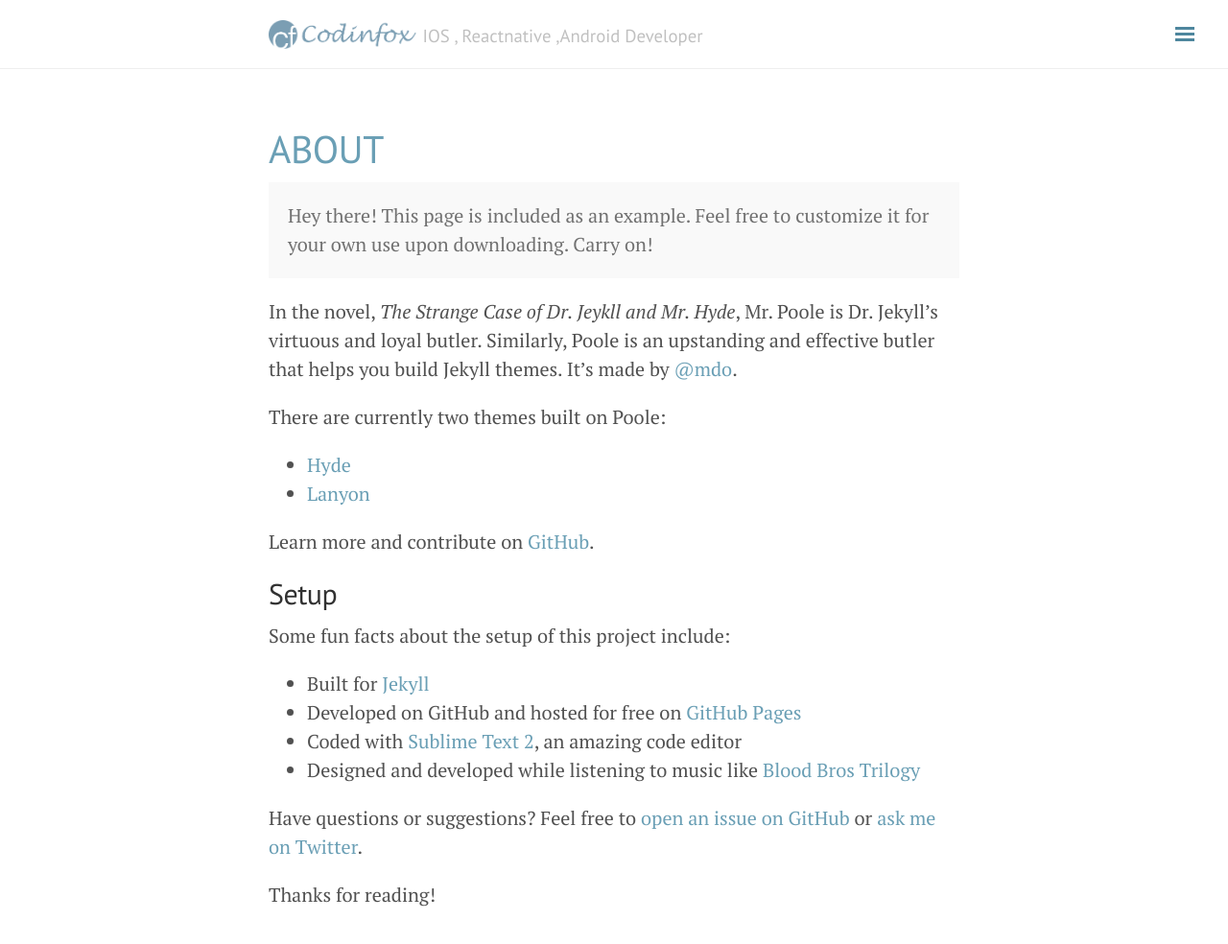
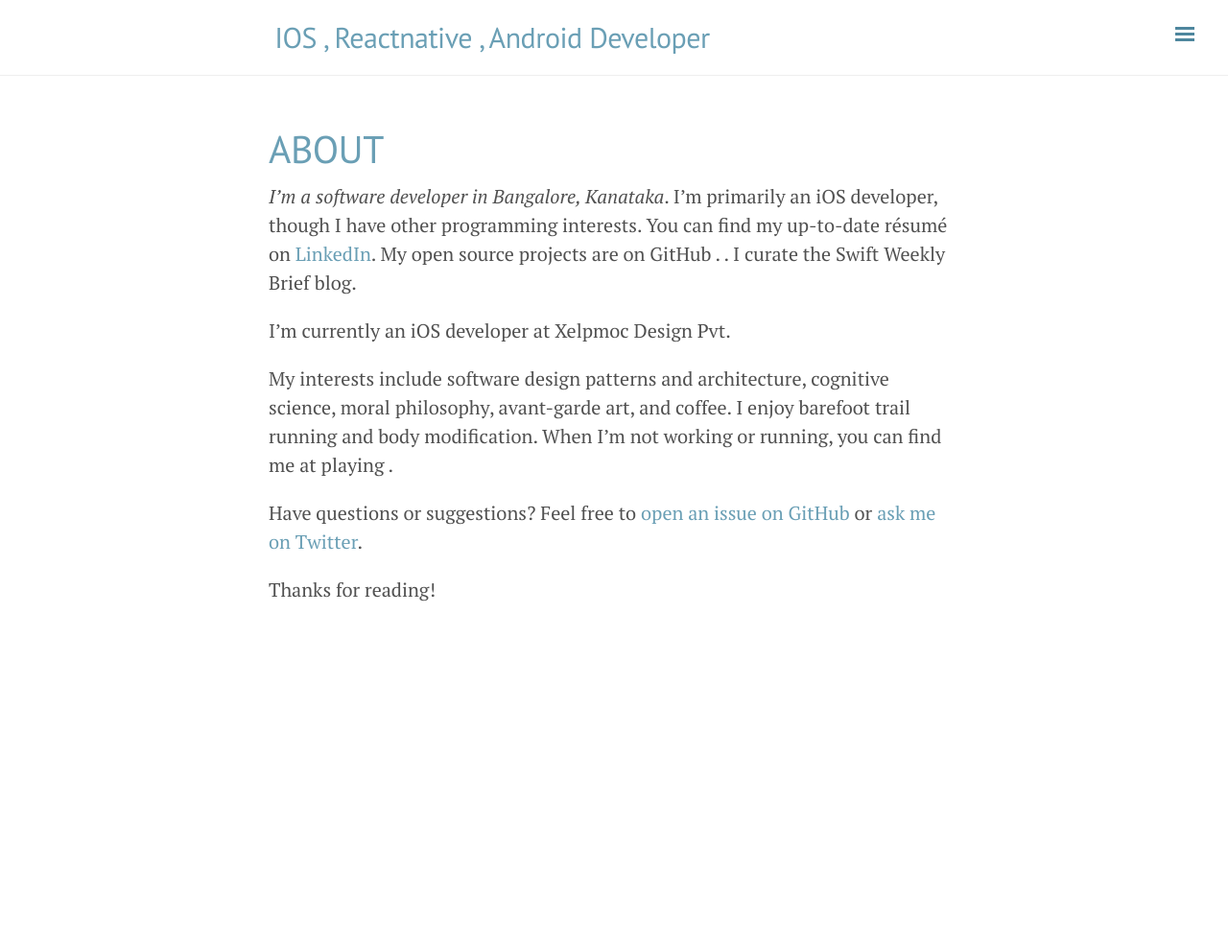
Before and after one commit to TheCodeTalker/TheCodeTalker.github.io, a Jekyll site: the page built from about.md, in a window 1280 px wide and 1028 px high. Shown: the top 984 px of the window at 96% size. Built offline with Jekyll 4.4.1, drawn with Linux system fonts in a browser that asks for light colours; nearby versions of some CDN libraries; comment, search, counter and statistics services are not loaded.

Commit message:
changes in about and other confg

```diff
--- a/_config.yml
+++ b/_config.yml
@@ -1,10 +1,10 @@
 # Site Info
 title: TheCodeTalker
-tagline: 'IOS , Reactnative ,Android Developer'
+tagline: 'IOS , Reactnative , Android Developer'
 description: 'A Jekyll theme adapted from <a href="http://lanyon.getpoole.com/" target="_blank">Lanyon</a>. Made by <a href="http://codinfox.github.io" target="_blank">@codinfox</a>.'
 baseurl: ""
 url: https://thecodetalker.github.io
-logo: '/public/logo.png'
+logo: ''
 
 # Site configurations
 gems:
--- a/_includes/sidebar.html
+++ b/_includes/sidebar.html
@@ -72,13 +72,13 @@
 
   <div class="sidebar-item">
     <p>
-    &copy; {{ site.time | date: '%Y' }} {{ site.author.name }}. This work is liscensed under <a href="http://creativecommons.org/licenses/by-nc/4.0/">CC BY-NC 4.0</a>.
+    &copy; {{ site.time | date: '%Y' }} {{ site.author.name }}.
     </p>
   </div>
 
   <div class="sidebar-item">
     <p>
-    Powered by <a href="http://jekyllrb.com">jekyll</a> and <a href="http://codinfox.github.io">codinfox-lanyon</a>
+    Powered by <a href="http://jekyllrb.com">jekyll</a> and <a href="http://thecodetalker.github.io">thecodetalker</a>
     </p>
   </div>
 </div>
--- a/_layouts/default.html
+++ b/_layouts/default.html
@@ -16,7 +16,7 @@
             <a href="{{ site.baseurl }}/" title="Home" title="{{ site.title }}">
               <img class="masthead-logo" src="{{ site.baseurl }}{{ site.logo }}"/>
             </a>
-            <small>{{ site.tagline }}</small>
+            <big>{{ site.tagline }}</big>
           </h3>
         </div>
       </div>
--- a/about.md
+++ b/about.md
@@ -3,11 +3,15 @@ layout: page
 title: About
 ---
 
-<p class="message">
-  Hey there! This page is included as an example. Feel free to customize it for your own use upon downloading. Carry on!
-</p>
 
-In the novel, *The Strange Case of Dr. Jeykll and Mr. Hyde*, Mr. Poole is Dr. Jekyll's virtuous and loyal butler. Similarly, Poole is an upstanding and effective butler that helps you build Jekyll themes. It's made by [@mdo](https://twitter.com/mdo).
+
+*I’m a software developer in Bangalore, Kanataka*. I’m primarily an iOS developer, though I have other programming interests. You can find my up-to-date résumé on [LinkedIn](https://www.linkedin.com/in/chitaranjansahu). My open source projects are on GitHub . . I curate the Swift Weekly Brief blog.
+
+I’m currently an iOS developer at Xelpmoc Design Pvt.
+
+My interests include software design patterns and architecture, cognitive science, moral philosophy, avant-garde art, and coffee. I enjoy barefoot trail running and body modification. When I’m not working or running, you can find me at playing .
+
+<!-- In the novel, *The Strange Case of Dr. Jeykll and Mr. Hyde*, Mr. Poole is Dr. Jekyll's virtuous and loyal butler. Similarly, Poole is an upstanding and effective butler that helps you build Jekyll themes. It's made by [@mdo](https://twitter.com/mdo).
 
 There are currently two themes built on Poole:
 
@@ -23,8 +27,8 @@ Some fun facts about the setup of this project include:
 * Built for [Jekyll](http://jekyllrb.com)
 * Developed on GitHub and hosted for free on [GitHub Pages](https://pages.github.com)
 * Coded with [Sublime Text 2](http://sublimetext.com), an amazing code editor
-* Designed and developed while listening to music like [Blood Bros Trilogy](https://soundcloud.com/maddecent/sets/blood-bros-series)
+* Designed and developed while listening to music like [Blood Bros Trilogy](https://soundcloud.com/maddecent/sets/blood-bros-series) -->
 
-Have questions or suggestions? Feel free to [open an issue on GitHub](https://github.com/poole/issues/new) or [ask me on Twitter](https://twitter.com/mdo).
+Have questions or suggestions? Feel free to [open an issue on GitHub](https://github.com/TheCodeTalker/TheCodeTalker.github.io/issues/new) or [ask me on Twitter](https://twitter.com/_TheCodeTalker).
 
 Thanks for reading!
```
